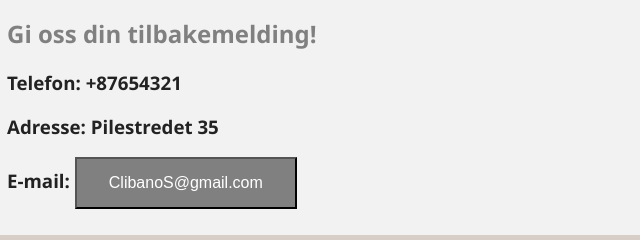
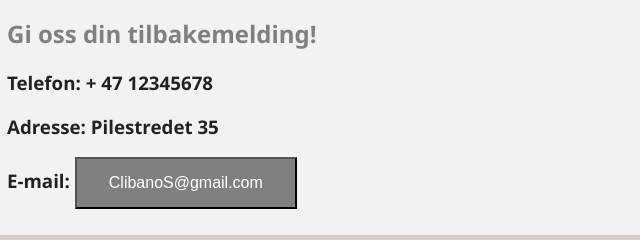
Before and after one commit to aslakbs/Clibano-S, a plain HTML site: page Kontakt.html in a window 1280 px wide. Shown: the part 237-477 px from the top of the page, 0-640 px from the left. Drawn offline with Linux system fonts and the light colour scheme.

Commit message:
ring Robin

```diff
--- a/Kontakt.html
+++ b/Kontakt.html
@@ -26,7 +26,7 @@
         <h2 id="kontaktoss">Gi oss din tilbakemelding!</h2>
 
 
-        <h3>Telefon: +87654321</h3>
+        <h3>Telefon: + 47 12345678</h3>
         <h3>Adresse: Pilestredet 35</h3>
         <h3>E-mail: <a href="mailto:meg@gmail.com "><button class="button2" type="button2">ClibanoS@gmail.com</button></a></h3>
 
```
Also changed, not shown: engelskKONTAKT.html (+1 -1 lines).
